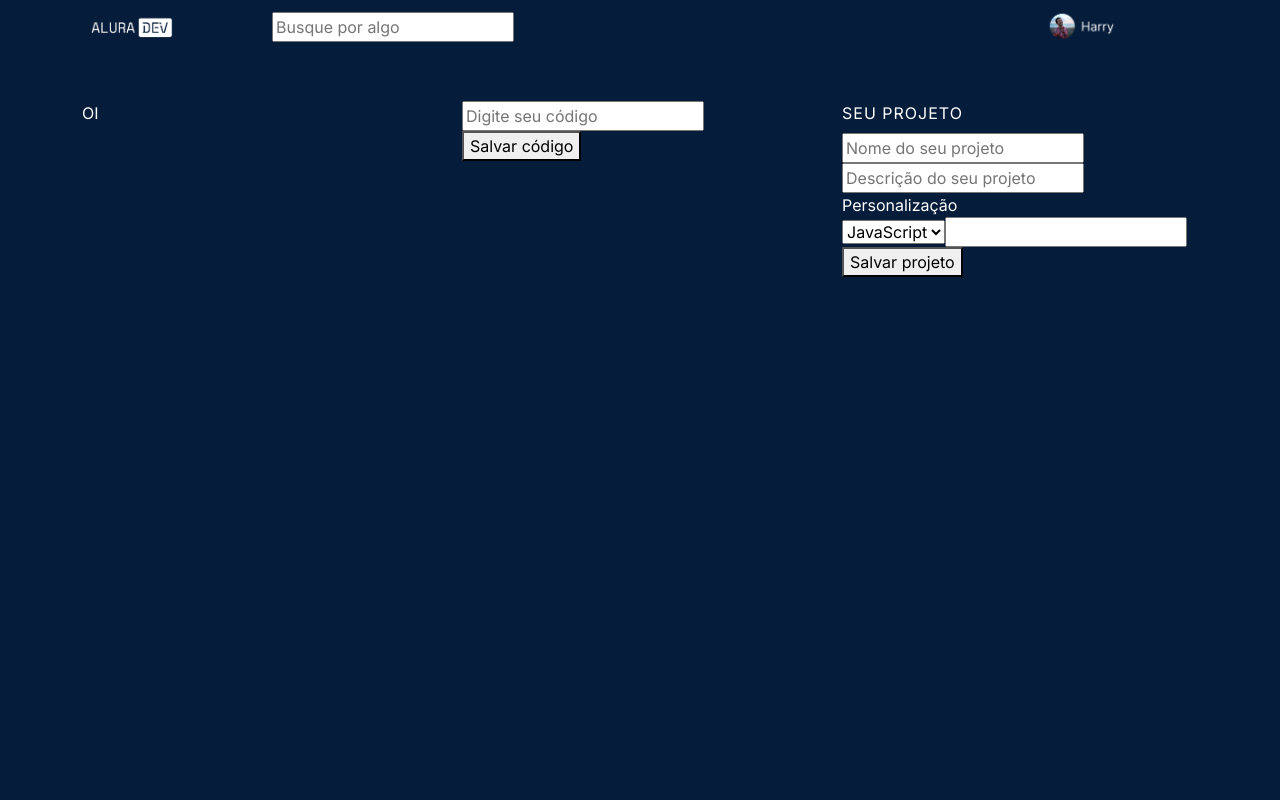
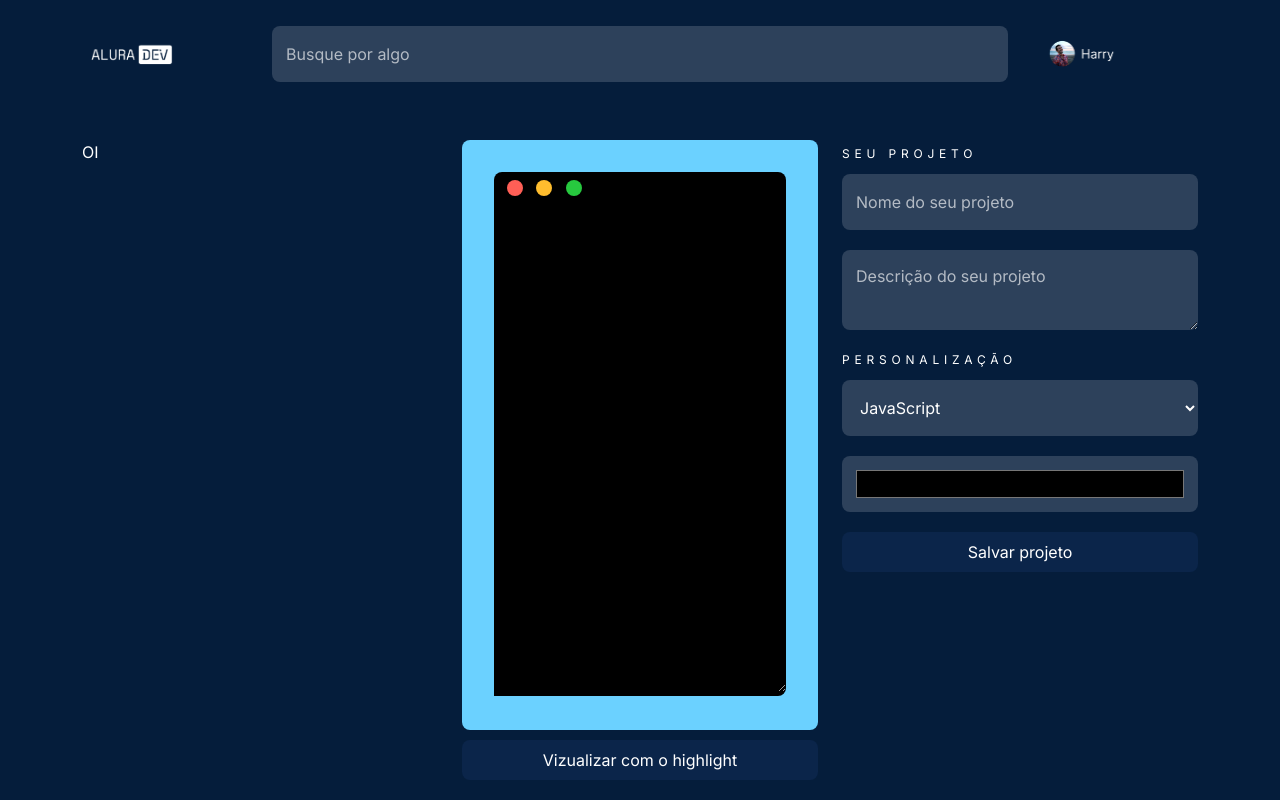
Before and after one commit to rafaamayer/alura-challenge, a React (Create React App) app: page / in a window 1280 px wide. Built offline with nearby package versions, Linux system fonts and the light colour scheme.

Commit message:
feature: front almost finished

```diff
--- a/src/App.jsx
+++ b/src/App.jsx
@@ -1,20 +1,27 @@
 import logo from './img/logo-plataforma.png';
 import image from './img/image.png'
-import { FormInput, FormSelect, FormLabel, FormButton, DropDownMenu } from './components/Components.jsx'
+import {  DropDownMenu } from './components/DropDown/DropDown.jsx'
+import { Button } from './components//Button/Button.jsx'
+import { FormInput, FormCode } from './components/Form/Form.jsx'
+import { Personalizacao, Projeto } from './components/Componentes/Componentes';
 
-const lista = ["JavaScript", "Python", "Java"]
 function App() {
   return (
     <div className="container">
-      <div className="row mb-5 header">
 
-        <div className="col-8 col-sm-4 col-md-2">
-          <img src={logo} width='100vw' />
+      {/* Header */}
+      <div className="row mb-5 my-3 header">
+
+        <div className="col-8 col-sm-3 col-md-2">
+          <img src={logo} width='100vw' alt='logo'/>
         </div>
 
-        <div className="col-2 col-sm-6 col-md-8">
+        <div className="col-2 col-sm-7 col-md-8">
           <i class="fas fa-search d-sm-none"></i>
-          <FormInput className="d-none d-sm-block form header-form" text="Busque por algo"/>
+          <div className="d-none d-sm-block header-form">
+            <FormInput text="Busque por algo"className=""/>
+          </div>
+
         </div>
 
         <div className="col-2 col-sm-2 col-md-2 d-lg-none">
@@ -22,9 +29,11 @@ function App() {
         </div>
 
         <div className="col-lg-2 d-lg-block d-none d-sm-none d-md-none">
-          <img src={image} width="100vw" />
+          <img src={image} width="100vw" alt='perfil'/>
         </div>
       </div>
+
+      {/* Main */}
 
       <div className="row">
 
@@ -33,56 +42,28 @@ function App() {
         </nav>
 
         <div className="col-12 col-lg-4">
-          <section>
-            <FormInput text="Digite seu código"/>
+          <section className="code-bg">
+            <FormCode/>
           </section>
-
-          <FormButton text="Salvar código" />
+          <Button text="Vizualizar com o highlight" />
         </div>
 
         <div className="d-none d-lg-block col-lg-4">
-
-          <label className="form-label">Seu Projeto</label>
-          <section>
-            <FormInput text="Nome do seu projeto" />
-            <FormInput text="Descrição do seu projeto" />
-          </section>
-
-          <label for="linguagens">Personalização</label>
-          <section>
-            <FormSelect id="linguagens" list={lista} />
-            <input type="color do seu projeto" />
-          </section>
-
-          <FormButton text="Salvar projeto"/>
+          <Projeto />
+          <Personalizacao />
         </div>
 
       </div>
 
       <div className="row">
         <div className="col-12 d-lg-none">
-          <FormLabel className="form-label" label="Seu Projeto" />
-
-          <section>
-            <FormInput text="Nome do seu projeto" className="form" />
-            <FormInput text="Descrição do seu projeto" />
-          </section>
+          <Projeto />
         </div>
       </div>
 
       <div className="row">
         <div className="col-12 d-lg-none">
-          <label for="linguagens">Personalização</label>
-          <section>
-              <FormSelect id="linguagens" list={lista} />
-              <FormInput text="Cor do seu projeto" />
-          </section>
-        </div>
-      </div>
-
-      <div className="row">
-        <div className="col-12 d-lg-none">
-          <FormButton text="Salvar projeto"/>
+          <Personalizacao />
         </div>
       </div>
 
--- /dev/null
+++ b/src/components/Button/Button.jsx
@@ -0,0 +1,9 @@
+import styles from './Button.module.css'
+
+export function Button(props) {
+    return (
+        <>
+            <button className={styles.button}>{props.text}</button>
+        </>
+    )
+}
--- /dev/null
+++ b/src/components/Button/Button.module.css
@@ -0,0 +1,9 @@
+.button {
+    width: 100%;
+    padding: 8px;
+    margin: 10px 0;
+    color: var(--white);
+    background-color: rgba(80, 129, 251, 0.08);
+    border: none;
+    border-radius: 8px;
+}
--- /dev/null
+++ b/src/components/Componentes/Componentes.jsx
@@ -0,0 +1,28 @@
+import { FormLabel, FormSelect, FormInput, FormTextArea } from "../Form/Form"
+import { Button } from "../Button/Button"
+
+const lista = ["JavaScript", "Python", "Java"]
+export function Personalizacao(props) {
+    return (
+        <>
+            <FormLabel reference="linguagens" label="Personalização" />
+                <section>
+                    <FormSelect id="linguagens" list={lista} />
+                    <FormInput typeInput="color" />
+                </section>
+            <Button text="Salvar projeto"/>
+        </>
+    )
+}
+
+export function Projeto(props) {
+    return (
+        <>
+            <FormLabel className="form-label" label="Seu Projeto" />
+            <section>
+                <FormInput typeInput="text" text="Nome do seu projeto" className="form" />
+                <FormTextArea text="Descrição do seu projeto" />
+          </section>
+        </>
+    )
+}
--- a/src/components/Components.jsx
+++ b/src/components/DropDown/DropDown.jsx
@@ -1,39 +1,3 @@
-export function FormInput(props) {
-    return (
-        <section>
-            <input type="text" placeholder={props.text} />
-        </section>
-    )
-}
-
-export function FormSelect(props) {
-    return (
-        <select id={props.id} placeholder="Escolha sua linguagem">
-            {props.list.map(item => {
-                return (
-                    <option>{item}</option>
-                )
-            })}
-        </select>
-    )
-}
-
-export function FormLabel(props) {
-    return (
-        <>
-            <label for={props.reference}>{props.label}</label>
-        </>
-    )
-}
-
-export function FormButton(props) {
-    return (
-        <>
-            <button>{props.text}</button>
-        </>
-    )
-}
-
 export function DropDownMenu(props) {
     return (
         <div class="dropdown">
--- /dev/null
+++ b/src/components/Form/Form.jsx
@@ -0,0 +1,51 @@
+import styles from './Form.module.css'
+
+export function FormInput(props) {
+    return (
+        <>
+            <input type={props.typeInput} placeholder={props.text} className={styles.form}/>
+        </>
+    )
+}
+
+export function FormTextArea(props) {
+    return (
+        <>
+            <textarea placeholder={props.text} className={`${styles.form} ${styles.formTextArea}`} />
+        </>
+    )
+}
+
+export function FormCode(props) {
+    return (
+        <span className={`${styles.formCode}`}>
+            <div className={styles.pseudos}>
+                <span></span>
+                <span></span>
+                <span></span>
+            </div>
+            <textarea type={props.typeInput} className={styles.formCode} />
+
+        </span>
+    )
+}
+
+export function FormSelect(props) {
+    return (
+        <select id={props.id} placeholder="Escolha sua linguagem" className={styles.form}>
+            {props.list.map(item => {
+                return (
+                    <option>{item}</option>
+                )
+            })}
+        </select>
+    )
+}
+
+export function FormLabel(props) {
+    return (
+        <>
+            <label for={props.reference} className={styles.formLabel}>{props.label}</label>
+        </>
+    )
+}
--- /dev/null
+++ b/src/components/Form/Form.module.css
@@ -0,0 +1,67 @@
+.form{
+    width: 100%;
+    padding: 14px;
+    border-radius: 8px;
+    border: none;
+    background: rgba(255, 255, 255, 0.16);
+    color: var(--white);
+    margin: 10px 0;
+    min-height: 56px;
+}
+
+.form::placeholder{
+    color: var(--white);
+    opacity: 0.64;
+}
+
+.formCode{
+    position: relative;
+    width: 100%;
+    height: 65vh;
+    margin: 0;
+    border: none;
+    border-radius: 8px;
+    background-color: black;
+    color: var(--white);
+    overflow-x: hidden;
+}
+
+.pseudos{
+    display: block;
+}
+
+.pseudos span, .pseudos:nth-child(2), .pseudos:nth-child(3){
+    content: '';
+    position: absolute;
+    display: inline-block;
+    background-color: #FF5F56;
+    border-radius: 999px;
+    border: none;
+    width: 1rem;
+    height: 1rem;
+    right: 90%;
+    margin-top: 8px;
+    z-index: 1;
+}
+
+.formCode span:nth-child(2){
+    background-color: #FFBD2E;
+    right: 80%;
+    margin-left: 1px;
+}
+
+.formCode span:nth-child(3){
+    background-color: #27C93F;
+    right: 70%;
+}
+
+.formLabel{
+    text-transform: uppercase;
+    font-size: 12px;
+    line-height: 18px;
+    letter-spacing: 0.4em;
+}
+
+.formTextArea{
+    height: 80px;
+}
--- a/src/index.css
+++ b/src/index.css
@@ -10,43 +10,26 @@ body {
   margin: 0;
   font-family: 'Inter', sans-serif;
   background-color: var(--primary);
-  color: white;
-}
-
-code {
-  font-family: source-code-pro, Menlo, Monaco, Consolas, 'Courier New',
-    monospace;
+  color: var(--white);
+  font-size: 16px;
+  line-height: 24px;
 }
 
 .header{
   align-items: center;
 }
 
-.header span {
-  color: var(--white);
+.header-form{
+  width: 100%;
+  height: initial;
+}
+
+.code-bg{
+  padding: 32px;
+  background-color: #6BD1FF;
+  border-radius: 8px;
 }
 
 .dropdown-toggle::after{
   display: none;
 }
-
-.header-form{
-  width: 100%;
-}
-
-.form-label{
-  text-transform: uppercase;
-  letter-spacing: 1px;
-}
-
-.form{
-  padding: 8px;
-  border-radius: 8px;
-  border: none;
-  background: rgba(255, 255, 255, 0.16);
-}
-
-.form::placeholder{
-  color: var(--white);
-  opacity: 0.64;
-}
```
